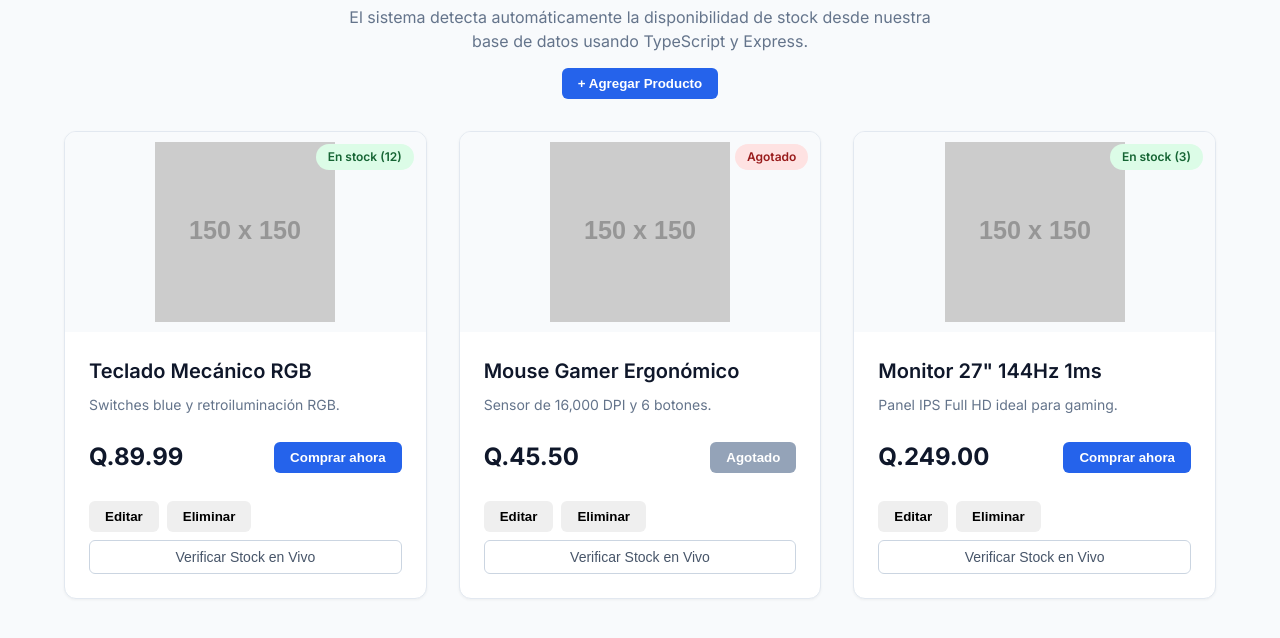
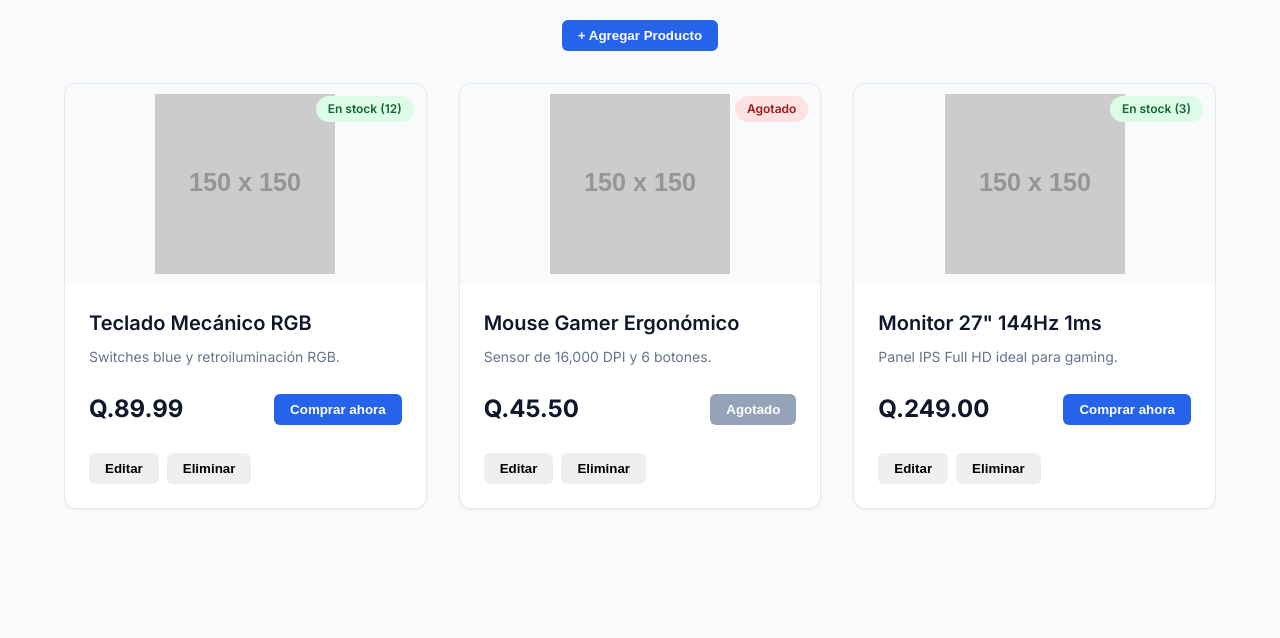
Before and after one commit to echiquito-2025144/expo, a website with bundled scripts: page verificador-stock-proyecto/public/index.html in a window 1280 px wide. Shown: the part 168-806 px from the top of the page. Built offline with nearby package versions, Linux system fonts and the light colour scheme; placeholder pictures from the web are drawn by us.

Commit message:
refactor: se editó el frontend

```diff
--- a/verificador-stock-proyecto/public/index.html
+++ b/verificador-stock-proyecto/public/index.html
@@ -22,7 +22,6 @@
     <div id="view-catalog">
       <section class="hero">
         <h2>Catálogo de Productos en Tiempo Real</h2>
-        <p>El sistema detecta automáticamente la disponibilidad de stock desde nuestra base de datos usando TypeScript y Express.</p>
         <button id="btn-nuevo" class="btn btn-primary" style="margin-top: 15px;">+ Agregar Producto</button>
       </section>
 
--- a/verificador-stock-proyecto/public/js/frontend/components/ProductCard.js
+++ b/verificador-stock-proyecto/public/js/frontend/components/ProductCard.js
@@ -42,9 +42,6 @@ export class ProductCard {
           <button id="btn-edit-${id}" class="btn btn-secondary">Editar</button>
           <button id="btn-delete-${id}" class="btn btn-danger">Eliminar</button>
         </div>
-        <button id="btn-check-${id}" class="btn-verify" style="margin-top: 8px;">
-           Verificar Stock en Vivo
-        </button>
       </div>
     `;
     }
--- a/verificador-stock-proyecto/src/frontend/components/ProductCard.ts
+++ b/verificador-stock-proyecto/src/frontend/components/ProductCard.ts
@@ -44,9 +44,6 @@ export class ProductCard {
           <button id="btn-edit-${id}" class="btn btn-secondary">Editar</button>
           <button id="btn-delete-${id}" class="btn btn-danger">Eliminar</button>
         </div>
-        <button id="btn-check-${id}" class="btn-verify" style="margin-top: 8px;">
-           Verificar Stock en Vivo
-        </button>
       </div>
     `;
   }
```
